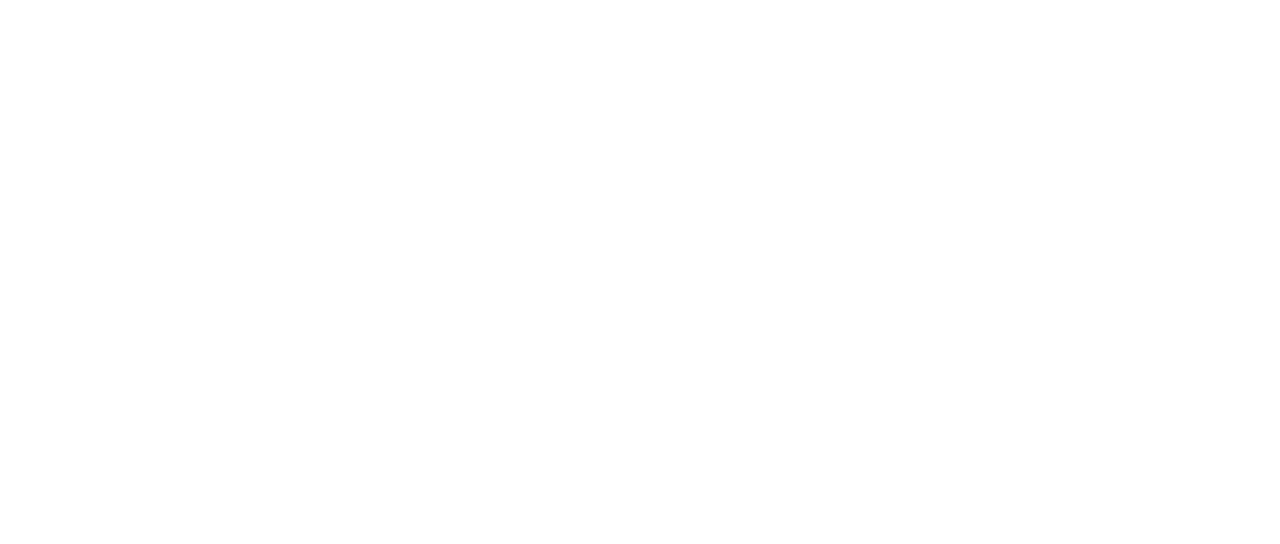
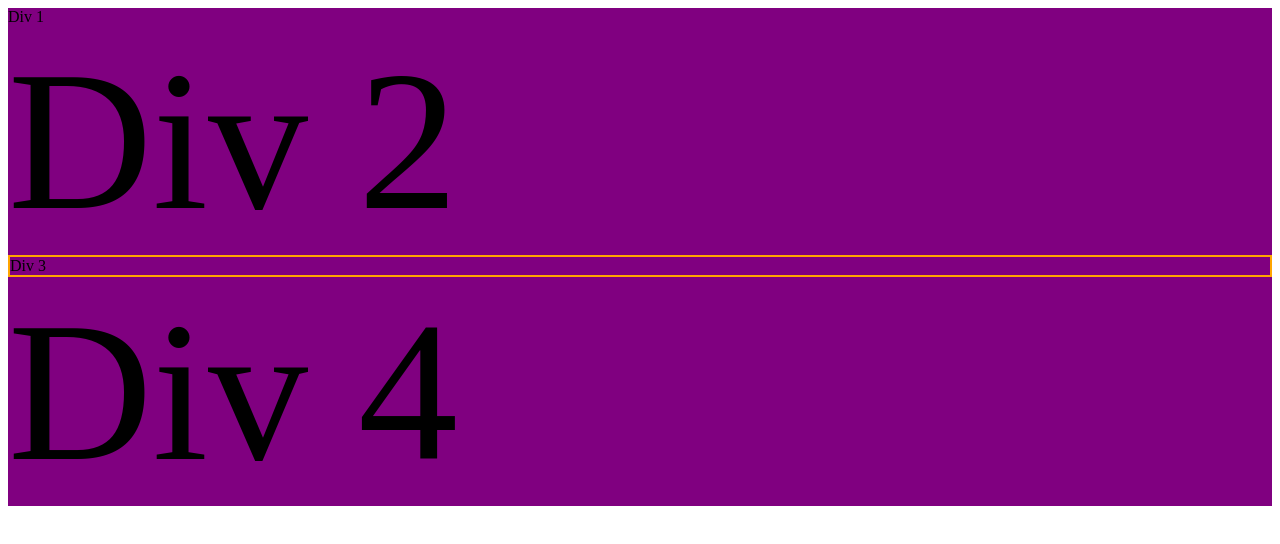
Before and after one commit to teoespero/jQuery-exercise, a plain HTML site: page index.html in a window 1280 px wide. Drawn offline with Linux system fonts and the light colour scheme.

Commit message:
create a separate js file

```diff
--- /dev/null
+++ b/exercise.js
@@ -0,0 +1,16 @@
+// jQuery Exercise
+
+// Correctly include jQuery
+// Select all divs and give them a purple background
+// select the divs with class "highlight" and make them 200px wide
+// select the dis with id "third" and give it an orange border
+// Bonus: Select the first div only and change its font color to pink
+
+if (jQuery){
+	$("div").css("background", "purple");
+	$(".highlight").css("fontSize", "200px");
+	$("#third").css("border", "2px solid orange");
+}
+else {
+	alert("jQuery is not defined");
+}
--- a/index.html
+++ b/index.html
@@ -14,11 +14,16 @@
 			<meta charset="utf-8">
 			<title>teoespero.com | Javascript Programming - JQuery Drills </title>
 			<meta name="description" content="">
-			<script src="lib/jquery-3.3.1.min.js"></script>
+			<script type="text/javascript" src="lib/jquery-3.3.1.min.js"></script>
 			<link href="https://fonts.googleapis.com/css?family=Montserrat" rel="stylesheet">
   			<meta name="author" content="teoespero">
 	</head>
 	<body>
+		<div>Div 1</div>
+		<div class="highlight">Div 2</div>
+		<div id="third">Div 3</div>
+		<div class="highlight">Div 4</div>
 
+		<script type="text/javascript" src="exercise.js"></script>
 	</body>
 </html>
```
